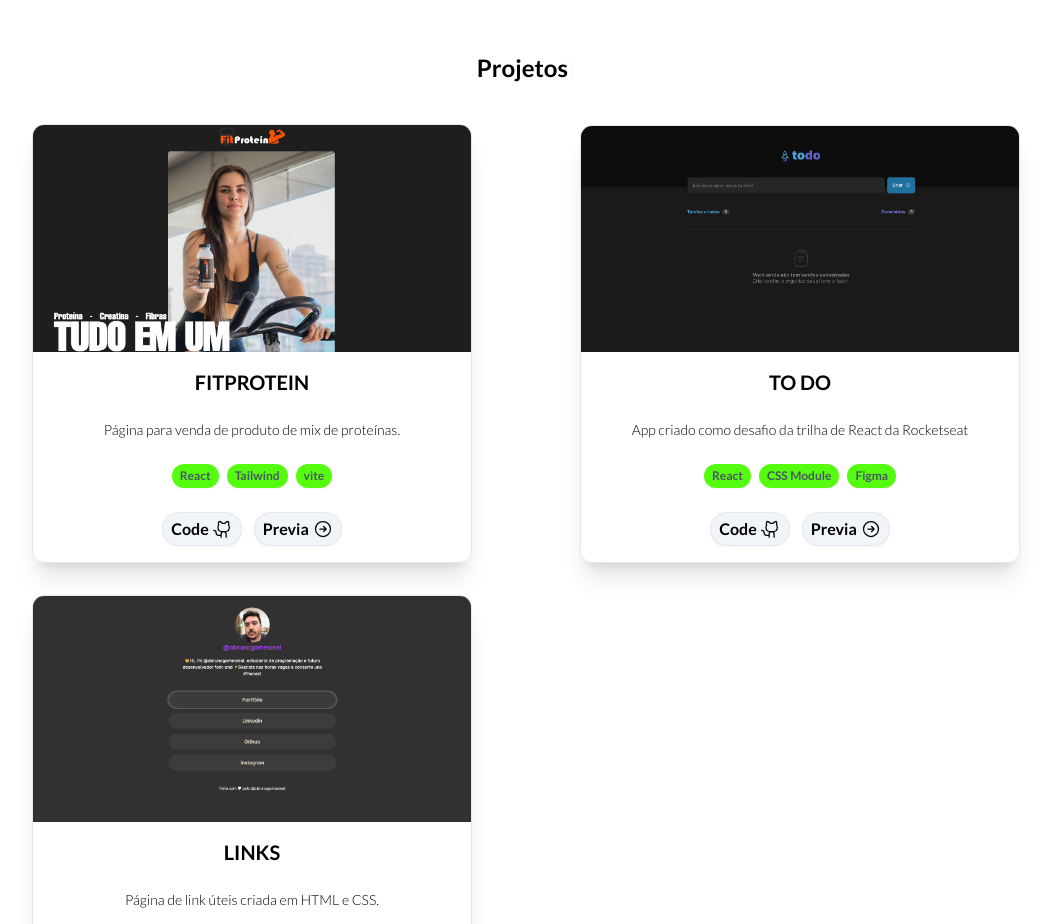
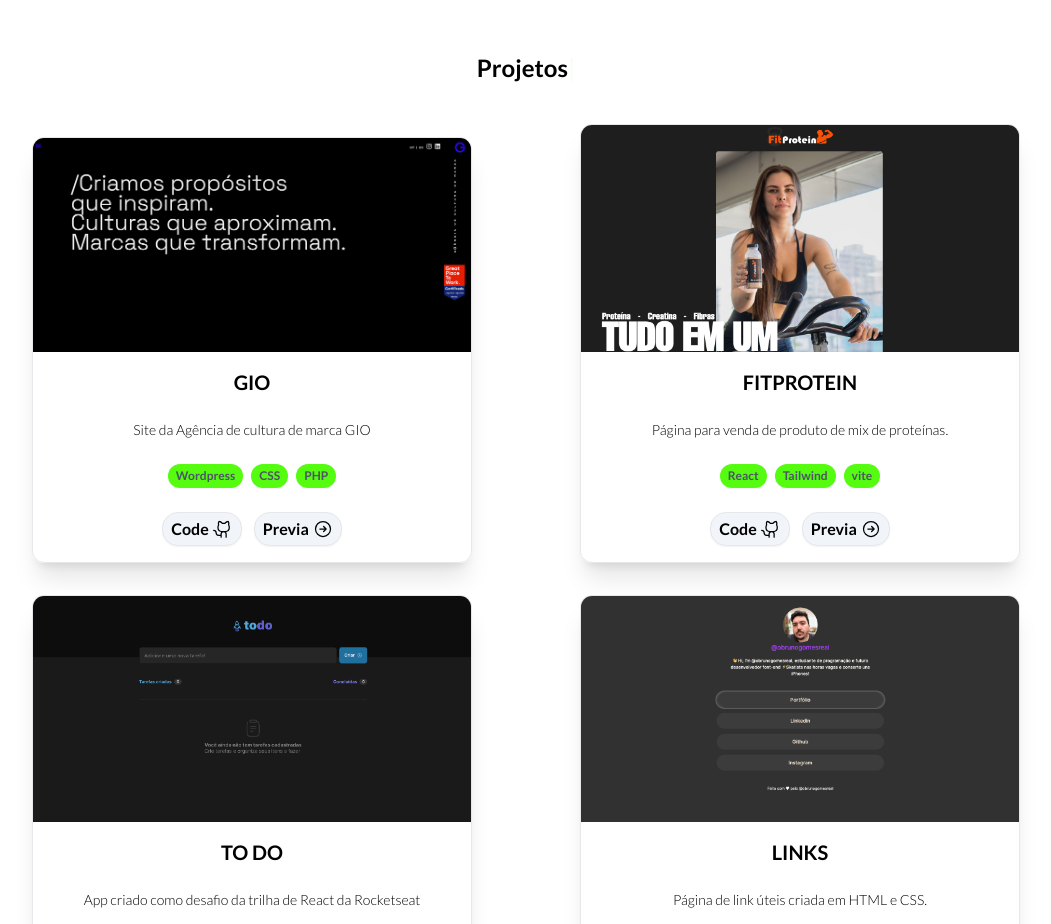
Before and after one commit to bgoomes/porifolio-obrunogomes, a React (Vite) app: page / in a window 1280 px wide. Shown: the part 1660-2584 px from the top of the page, without its empty margins (114-1165 px from the left). Built offline with nearby package versions, Linux system fonts and the light colour scheme.

Commit message:
update projetos

```diff
--- a/src/page/Projetos/index.tsx
+++ b/src/page/Projetos/index.tsx
@@ -3,7 +3,7 @@
 import fit from "../../assets/fitprotein.png"
 import todo from "../../assets/todo.png"
 import link from "../../assets/links.png"
-
+import gio from "../../assets/gio.png"
 
 export function Projetos() {
     return (
@@ -11,6 +11,16 @@
       <div className="w-full sm:w-[1080px] m-auto flex flex-col gap-10">
         <Title title="Projetos" />
         <div className="w-full grid grid-cols-1 sm:grid-cols-2 gap-4">
+        <Card
+                title="GIO"
+                description="Site da Agência de cultura de marca GIO"
+                cover={gio}
+                tag1="Wordpress"
+                tag2="CSS"
+                tag3="PHP"
+                linkGit="https://github.com/bgoomes/"
+                linkURL="https://gio.com.vc"
+          />
           <Card
                 title="FitProtein"
                 description="Página para venda de produto de mix de proteínas."
@@ -43,6 +53,8 @@
                 linkGit="https://github.com/bgoomes/"
                 linkURL="https://obrunogomesreal.vercel.app/"
           />
+
+
         </div>
       </div>
 
```
Also changed, not shown: src/assets/gio.png (added).
